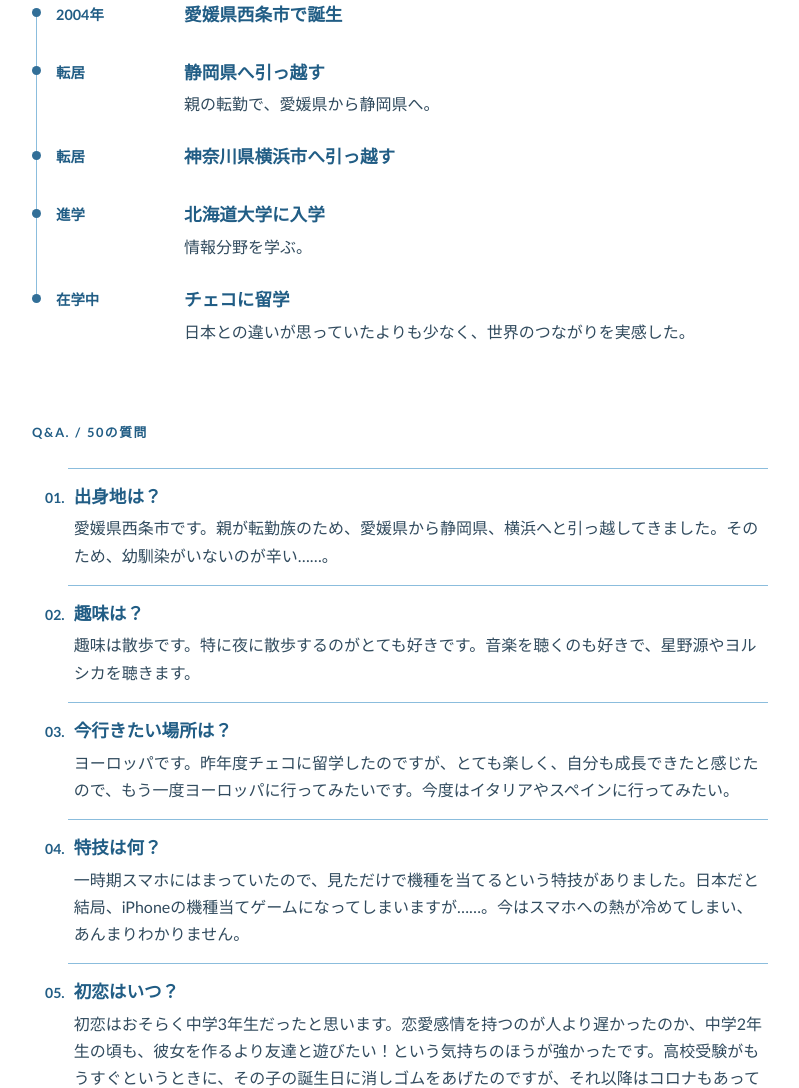
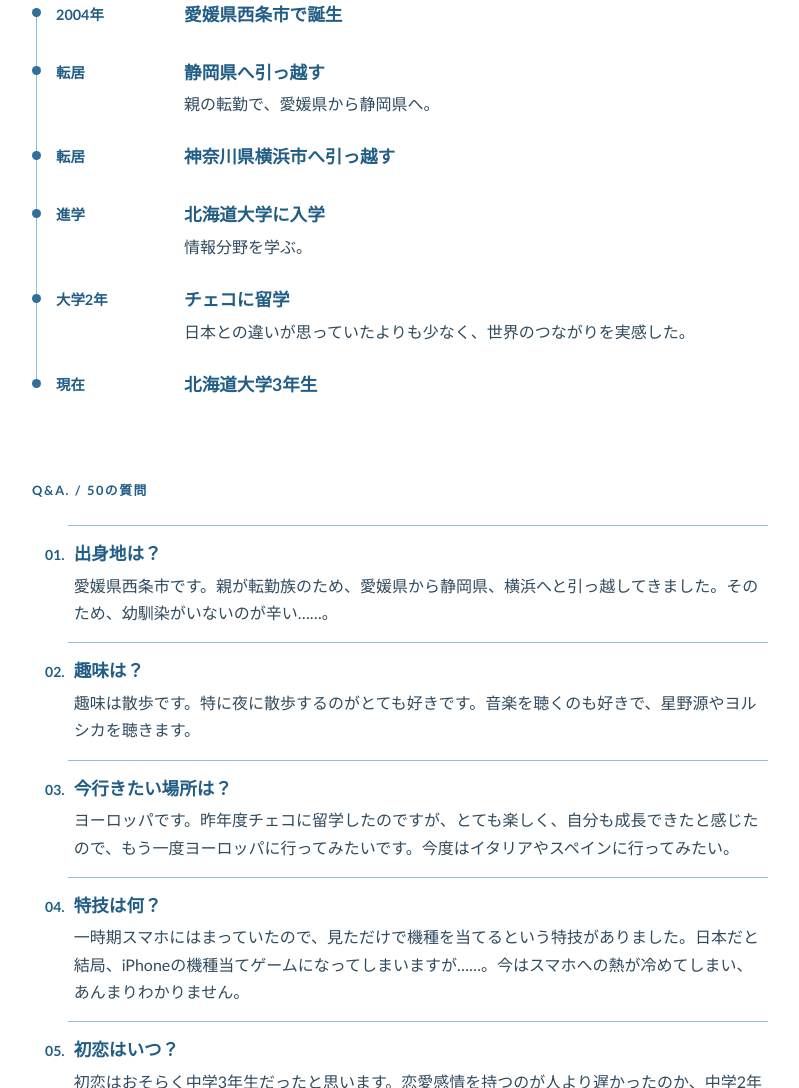
Before and after one commit to O-kagami/taiki.github.io, a plain HTML site: page about.html in a window 1280 px wide. Shown: the part 724-1812 px from the top of the page, without its empty margins (39-838 px from the left). Drawn offline with Linux system fonts and the light colour scheme.

Commit message:
Clarify university years in career timeline

```diff
--- a/about.html
+++ b/about.html
@@ -56,11 +56,15 @@
           </div>
         </li>
         <li>
-          <span class="timeline-date">在学中</span>
+          <span class="timeline-date">大学2年</span>
           <div>
             <h3>チェコに留学</h3>
             <p>日本との違いが思っていたよりも少なく、世界のつながりを実感した。</p>
           </div>
+        </li>
+        <li>
+          <span class="timeline-date">現在</span>
+          <div><h3>北海道大学3年生</h3></div>
         </li>
       </ol>
     </section>
```
